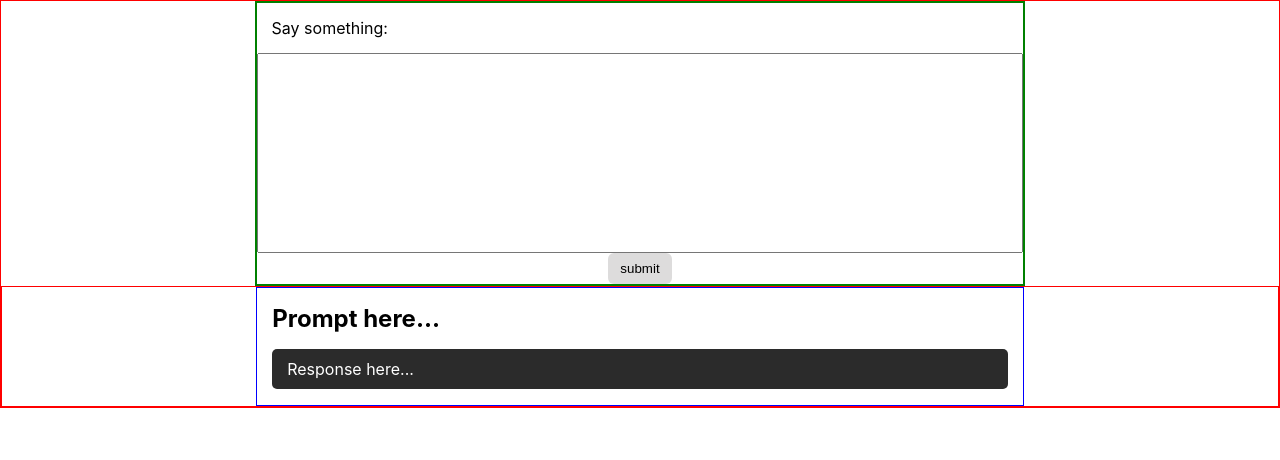
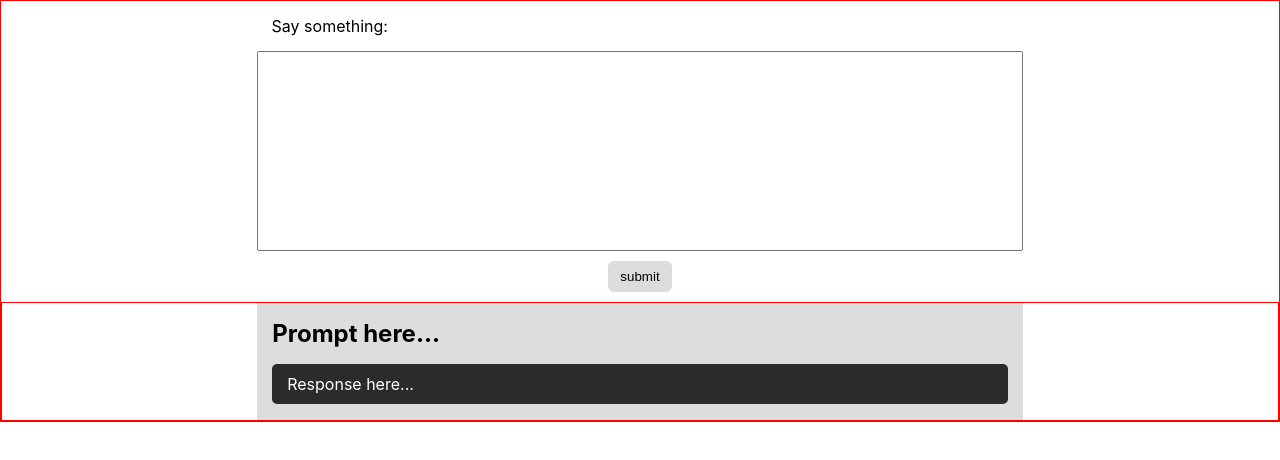
Before and after one commit to ethanloewen/shopify-challenge, a React (Create React App) app: page / in a window 1280 px wide. Shown: the top 460 px of the page. Built offline with nearby package versions, Linux system fonts and the light colour scheme.

Commit message:
Add latestOutput state to app

```diff
--- a/src/App.js
+++ b/src/App.js
@@ -1,12 +1,15 @@
 import './App.scss';
+import React, {useState} from 'react';
 import Form from './components/Form';
 import Response from './components/Response';
 
 function App() {
+  const [latestOutput, setLatestOutput] = useState('');
+
   return (
     <div className="App">
       <Form />
-      <Response />
+      <Response input={'Prompt here...'} output={'Response here...'}/>
     </div>
   );
 }
--- a/src/components/Form.scss
+++ b/src/components/Form.scss
@@ -4,7 +4,6 @@
 
   .wrapper {
     width: 60%;
-    border: 2px solid green;
     display: flex;
     flex-direction: column;
   }
@@ -38,6 +37,7 @@
 
   button {
     padding: 8px 12px;
+    margin: 10px 0px;
     align-self: center;
     border-radius: 6px;
     border: 1px transparent;
--- a/src/components/Response.js
+++ b/src/components/Response.js
@@ -1,13 +1,13 @@
 import './Response.scss';
 
-export default function Response() {
+export default function Response(props) {
 
   return (
     <div className='response-container'>
       <div className='response'>
         <div className='response-data'>
-          <h1>Prompt here...</h1>
-          <p>Response here...</p>
+          <h1>{props.input}</h1>
+          <p>{props.output}</p>
         </div>
       </div>
     </div>
--- a/src/components/Response.scss
+++ b/src/components/Response.scss
@@ -6,7 +6,7 @@
 
   .response {
     width: 60%;
-    border: 1px solid blue;
+    background-color: rgb(221, 221, 221);
 
     .response-data {
       padding: 0px 15px;
```
